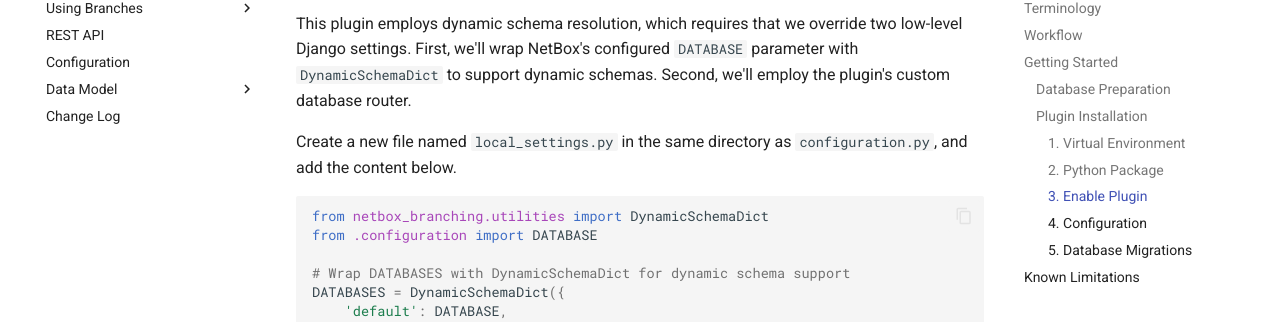
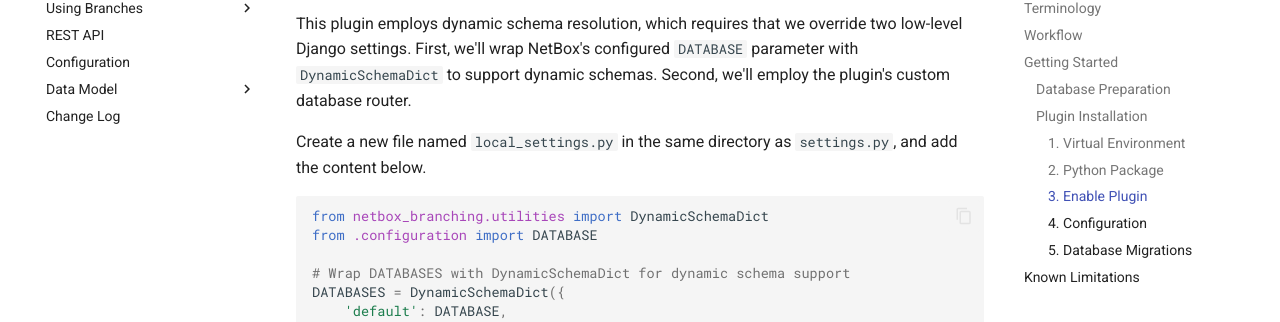
Before and after one commit to netboxlabs/netbox-branching, an MkDocs documentation site: the page built from docs/index.md, in a window 1280 px wide and 900 px high, scrolled down 3838 px. Shown: the part 127-449 px from the top of the window. Built offline with MkDocs 1.6.1 and Material for MkDocs 9.7.7, drawn with Linux system fonts in a browser that asks for light colours; comment, search, counter and statistics services are not loaded.

Commit message:
Closes #139: Tweak installation instructions

````diff
--- a/docs/index.md
+++ b/docs/index.md
@@ -124,7 +124,7 @@
 
 This plugin employs dynamic schema resolution, which requires that we override two low-level Django settings. First, we'll wrap NetBox's configured `DATABASE` parameter with `DynamicSchemaDict` to support dynamic schemas. Second, we'll employ the plugin's custom database router.
 
-Create a new file named `local_settings.py` in the same directory as `configuration.py`, and add the content below.
+Create a new file named `local_settings.py` in the same directory as `settings.py`, and add the content below.
 
 ```python
 from netbox_branching.utilities import DynamicSchemaDict
````
Also changed, not shown: README.md (+1 -1 lines).
